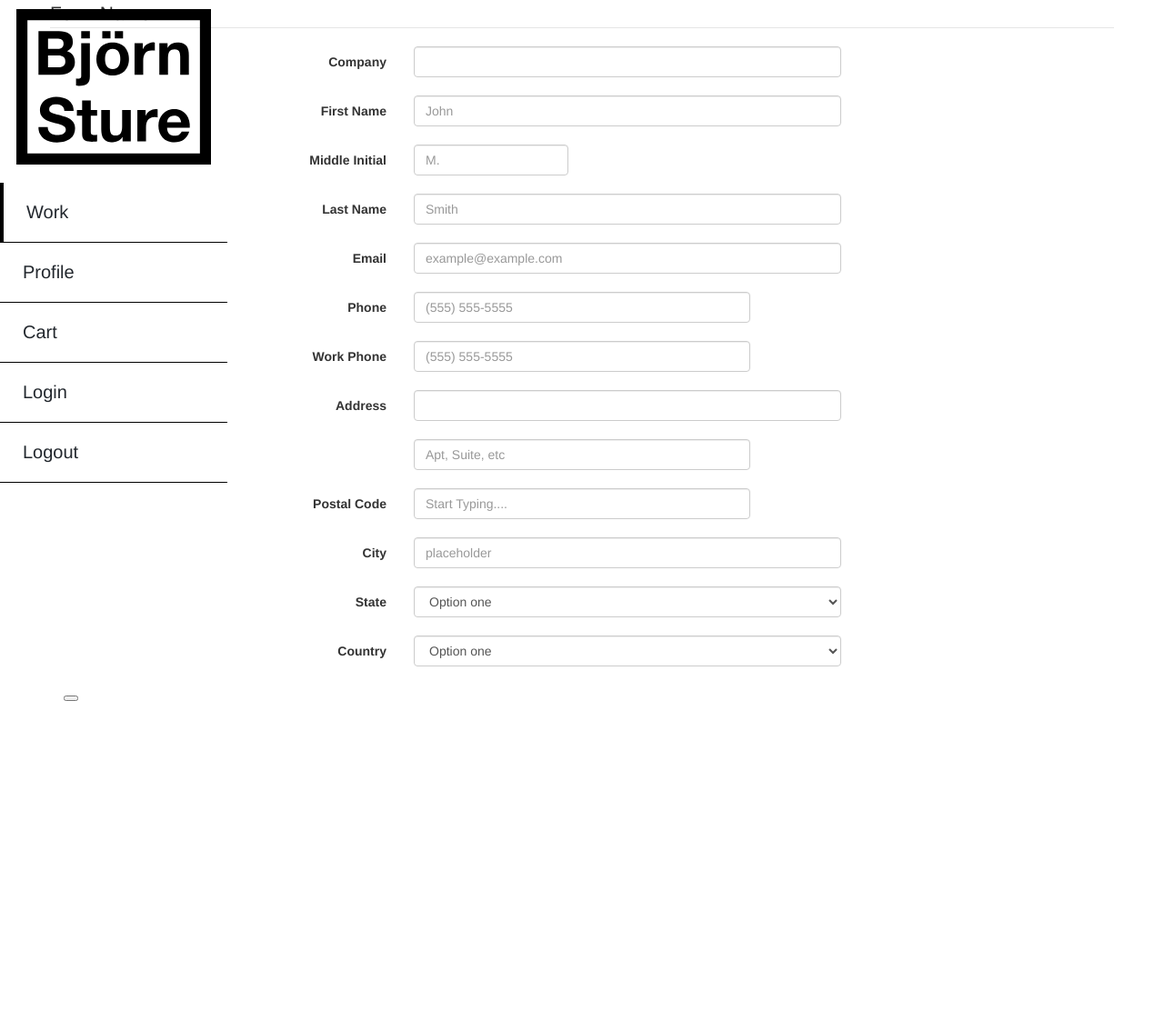
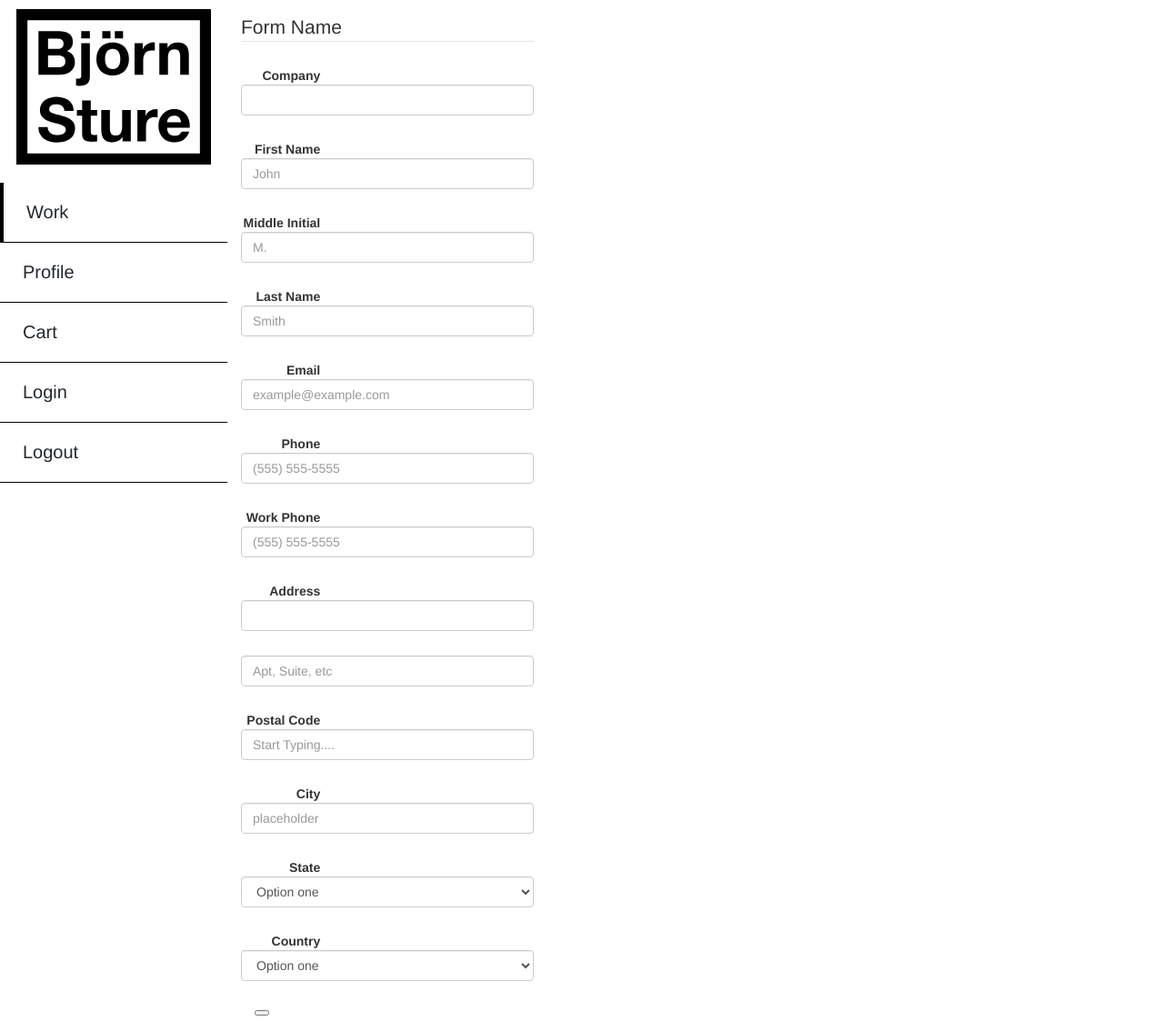
Before and after one commit to alanlin94/COMP-4130-Web-App, a PHP site: page /contact.php in a window 1280 px wide. Shown: the whole page at 91% size. Before the commit the page ends 771 px from the top, so only its background shows below. Run offline with PHP 8.4, Linux system fonts and the light colour scheme; some libraries are stand-ins or nearby versions.

Commit message:
fixed linking bugs

```diff
--- a/cart.php
+++ b/cart.php
@@ -44,6 +44,7 @@
          </div>
     </div>
 
+    <div class="content">
     <div class="container">
     	<div class="row">
     		<div class="col-xs-8">
@@ -124,9 +125,11 @@
     							<h4 class="text-right">Total <strong>$50.00</strong></h4>
     						</div>
     						<div class="col-xs-3">
-    							<button type="button" class="btn btn-success btn-block">
+                  <a href="contact.php">
+                  <button type="button" class="btn btn-success btn-block">
     								Checkout
     							</button>
+                </a>
     						</div>
     					</div>
     				</div>
@@ -134,6 +137,7 @@
     		</div>
     	</div>
     </div>
+  </div>
 
 
     <script src="https://ajax.googleapis.com/ajax/libs/jquery/1.11.3/jquery.min.js"></script>
--- a/contact.php
+++ b/contact.php
@@ -44,7 +44,8 @@
          </div>
     </div>
 
-    <div class="container">
+    <div class="content">
+      <div class="container-fluid">
       	<div class="row">
       		<form class="form-horizontal">
       <fieldset>
@@ -55,7 +56,7 @@
       <!-- Text input-->
       <div class="form-group">
         <label class="col-md-4 control-label" for="textinput">Company</label>
-      <div class="col-md-5">
+        <div class="col-md-12">
         <input id="textinput" name="textinput" type="text" placeholder="" class="form-control input-md">
 
         </div>
@@ -64,7 +65,7 @@
       <!-- Text input-->
       <div class="form-group">
         <label class="col-md-4 control-label" for="textinput">First Name</label>
-      <div class="col-md-5">
+        <div class="col-md-12">
         <input id="textinput" name="textinput" type="text" placeholder="John" class="form-control input-md">
 
         </div>
@@ -73,7 +74,7 @@
       <!-- Text input-->
       <div class="form-group">
         <label class="col-md-4 control-label" for="textinput">Middle Initial</label>
-      <div class="col-md-2">
+        <div class="col-md-12">
         <input id="textinput" name="textinput" type="text" placeholder="M." class="form-control input-md">
 
         </div>
@@ -82,7 +83,7 @@
       <!-- Text input-->
       <div class="form-group">
         <label class="col-md-4 control-label" for="textinput">Last Name</label>
-      <div class="col-md-5">
+        <div class="col-md-12">
         <input id="textinput" name="textinput" type="text" placeholder="Smith" class="form-control input-md">
 
         </div>
@@ -91,7 +92,7 @@
       <!-- Text input-->
       <div class="form-group">
         <label class="col-md-4 control-label" for="textinput">Email</label>
-      <div class="col-md-5">
+        <div class="col-md-12">
         <input id="textinput" name="textinput" type="text" placeholder="example@example.com" class="form-control input-md">
 
         </div>
@@ -100,7 +101,7 @@
       <!-- Text input-->
       <div class="form-group">
         <label class="col-md-4 control-label" for="textinput">Phone</label>
-      <div class="col-md-4">
+        <div class="col-md-12">
         <input id="textinput" name="textinput" type="text" placeholder="(555) 555-5555" class="form-control input-md">
 
         </div>
@@ -109,7 +110,7 @@
       <!-- Text input-->
       <div class="form-group">
         <label class="col-md-4 control-label" for="textinput">Work Phone</label>
-      <div class="col-md-4">
+        <div class="col-md-12">
         <input id="textinput" name="textinput" type="text" placeholder="(555) 555-5555" class="form-control input-md">
 
         </div>
@@ -118,7 +119,7 @@
       <!-- Text input-->
       <div class="form-group">
         <label class="col-md-4 control-label" for="textinput">Address</label>
-      <div class="col-md-5">
+        <div class="col-md-12">
         <input id="textinput" name="textinput" type="text" placeholder="" class="form-control input-md">
 
         </div>
@@ -127,7 +128,7 @@
       <!-- Text input-->
       <div class="form-group">
         <label class="col-md-4 control-label" for="textinput"></label>
-      <div class="col-md-4">
+        <div class="col-md-12">
         <input id="textinput" name="textinput" type="text" placeholder="Apt, Suite, etc" class="form-control input-md">
 
         </div>
@@ -136,7 +137,7 @@
       <!-- Text input-->
       <div class="form-group">
         <label class="col-md-4 control-label" for="textinput">Postal Code</label>
-      <div class="col-md-4">
+        <div class="col-md-12">
         <input id="textinput" name="textinput" type="text" placeholder="Start Typing...." class="form-control input-md">
 
         </div>
@@ -145,7 +146,7 @@
       <!-- Text input-->
       <div class="form-group">
         <label class="col-md-4 control-label" for="textinput">City</label>
-      <div class="col-md-5">
+        <div class="col-md-12">
         <input id="textinput" name="textinput" type="text" placeholder="placeholder" class="form-control input-md">
 
         </div>
@@ -154,7 +155,7 @@
       <!-- Select Basic -->
       <div class="form-group">
         <label class="col-md-4 control-label" for="selectbasic">State</label>
-      <div class="col-md-5">
+        <div class="col-md-12">
           <select id="selectbasic" name="selectbasic" class="form-control">
             <option value="1">Option one</option>
             <option value="2">Option two</option>
@@ -165,7 +166,7 @@
       <!-- Select Basic -->
       <div class="form-group">
         <label class="col-md-4 control-label" for="selectbasic">Country</label>
-      <div class="col-md-5">
+        <div class="col-md-12">
           <select id="selectbasic" name="selectbasic" class="form-control">
             <option value="1">Option one</option>
             <option value="2">Option two</option>
@@ -178,6 +179,7 @@
       	</div>
         <button type="button" href="cart.php"></button>
       </div>
+    </div>
 
     <script src="https://ajax.googleapis.com/ajax/libs/jquery/1.11.3/jquery.min.js"></script>
     <script src="https://maxcdn.bootstrapcdn.com/bootstrap/3.3.7/js/bootstrap.min.js"></script>
--- a/index.php
+++ b/index.php
@@ -29,7 +29,7 @@
                       <a href="index.php">Work</a>
                     </li>
                      <li>
-                      <a href="dashboard/home.php">Profile</a>
+                      <a href="dashboard/home.php">Admin</a>
                     </li>
                     <li>
                       <a href="cart.php">Cart</a>
```
Lines whose indentation alone changed are shown as unchanged.
